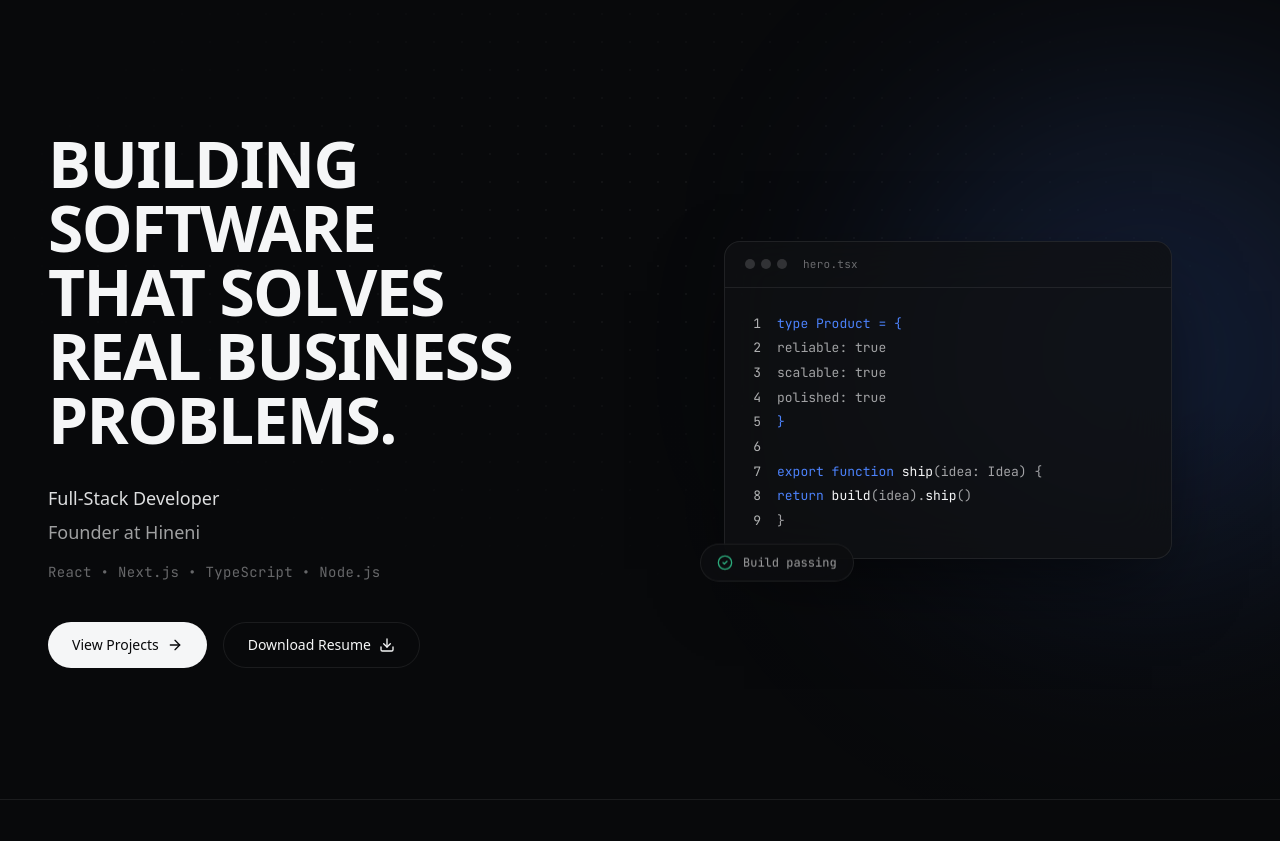
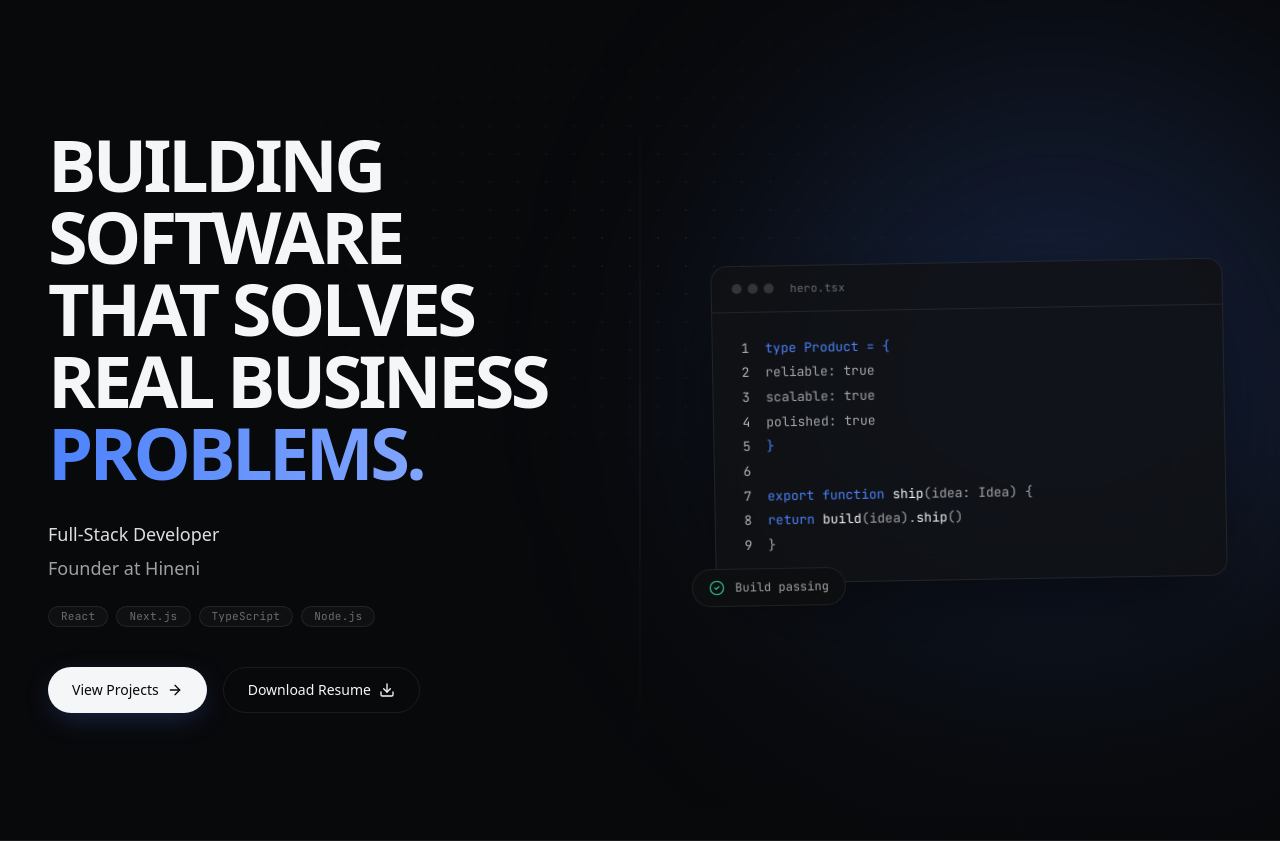
Before and after one commit to JonannVictor/Portifolio, a React (Vite) app: page / in a window 1280 px wide. Before the commit the page ends 800 px from the top, so only its background shows below. Built offline with nearby package versions, Linux system fonts and the light colour scheme; a web font is replaced by a local one.

Commit message:
refine: melhora hierarquia visual da Hero (badges, headline, integracao do painel)

```diff
--- a/src/components/Hero/CodePanel.tsx
+++ b/src/components/Hero/CodePanel.tsx
@@ -36,7 +36,7 @@ export default function CodePanel() {
       initial={{ opacity: 0, scale: 0.96, y: 16 }}
       animate={{ opacity: 1, scale: 1, y: 0 }}
       transition={{ duration: 0.7, delay: 0.35, ease: [0.16, 1, 0.3, 1] }}
-      className="relative mx-auto w-full max-w-md"
+      className="relative mx-auto w-full max-w-lg"
     >
       {/* Janela do editor */}
       <div className="overflow-hidden rounded-2xl border border-line bg-base-panel/80 shadow-panel backdrop-blur-xl">
--- a/src/components/Hero/Hero.tsx
+++ b/src/components/Hero/Hero.tsx
@@ -1,6 +1,7 @@
 import { motion } from 'framer-motion'
 import { ArrowRight, Download } from 'lucide-react'
 import { heroHeadline, profile } from '@/data/profile'
+import { cn } from '@/lib/cn'
 import HeroBackground from './HeroBackground'
 import CodePanel from './CodePanel'
 
@@ -27,7 +28,9 @@ export default function Hero() {
     >
       <HeroBackground />
 
-      <div className="relative mx-auto grid w-full max-w-7xl grid-cols-1 items-center gap-16 px-6 py-32 lg:grid-cols-2 lg:gap-12 lg:px-12">
+      <div className="relative mx-auto grid w-full max-w-7xl grid-cols-1 items-center gap-16 px-6 py-28 lg:grid-cols-[1.15fr_1fr] lg:gap-14 lg:px-12 lg:py-32">
+        <div className="pointer-events-none absolute inset-y-20 left-1/2 hidden w-px -translate-x-1/2 bg-gradient-to-b from-transparent via-line to-transparent lg:block" />
+
         <motion.div
           variants={container}
           initial="hidden"
@@ -36,10 +39,17 @@ export default function Hero() {
         >
           <motion.h1
             variants={item}
-            className="font-display text-4xl font-black uppercase leading-[0.94] tracking-tight text-ink sm:text-5xl lg:text-6xl xl:text-[4rem]"
+            className="font-display text-5xl font-black uppercase leading-[0.92] tracking-tight text-ink sm:text-6xl lg:text-[4.5rem] lg:tracking-tighter xl:text-7xl"
           >
-            {heroHeadline.map((line) => (
-              <span key={line} className="block">
+            {heroHeadline.map((line, i) => (
+              <span
+                key={line}
+                className={cn(
+                  'block',
+                  i === heroHeadline.length - 1 &&
+                    'bg-gradient-to-r from-accent to-[#9db8ff] bg-clip-text text-transparent'
+                )}
+              >
                 {line}
               </span>
             ))}
@@ -50,19 +60,23 @@ export default function Hero() {
             <p className="text-lg text-ink-muted">{profile.affiliation}</p>
           </motion.div>
 
-          <motion.p
-            variants={item}
-            className="mt-4 font-mono text-sm tracking-wide text-ink-faint"
-          >
-            {profile.stack.join('  •  ')}
-          </motion.p>
+          <motion.div variants={item} className="mt-6 flex flex-wrap gap-2">
+            {profile.stack.map((tech) => (
+              <span
+                key={tech}
+                className="rounded-full border border-line bg-white/[0.03] px-3 py-1 font-mono text-[11px] leading-none tracking-wide text-ink-faint"
+              >
+                {tech}
+              </span>
+            ))}
+          </motion.div>
 
           <motion.div variants={item} className="mt-10 flex flex-wrap gap-4">
             <motion.a
               href={profile.links.projects}
               whileHover={{ scale: 1.02 }}
               whileTap={{ scale: 0.98 }}
-              className="group inline-flex items-center gap-2 rounded-full bg-ink px-6 py-3 text-sm font-medium text-base transition-colors hover:bg-ink/90"
+              className="group inline-flex items-center gap-2 rounded-full bg-ink px-6 py-3 text-sm font-medium text-base shadow-[0_8px_30px_-8px_rgba(76,130,251,0.35)] transition-colors hover:bg-ink/90"
             >
               View Projects
               <ArrowRight
@@ -87,7 +101,7 @@ export default function Hero() {
           </motion.div>
         </motion.div>
 
-        <div className="hidden lg:block">
+        <div className="hidden lg:block lg:-rotate-1">
           <CodePanel />
         </div>
       </div>
--- a/src/components/Hero/HeroBackground.tsx
+++ b/src/components/Hero/HeroBackground.tsx
@@ -12,10 +12,10 @@ export default function HeroBackground() {
         }}
       />
 
-      {/* Glow azul suave, atrás do painel de código */}
+      {/* Glow azul suave, ligando o painel de código ao texto */}
       <div
-        className="absolute right-[-10%] top-[12%] h-[520px] w-[520px] rounded-full blur-[120px]"
-        style={{ background: 'rgba(76, 130, 251, 0.16)' }}
+        className="absolute right-[-6%] top-[10%] h-[600px] w-[600px] rounded-full blur-[130px]"
+        style={{ background: 'rgba(76, 130, 251, 0.18)' }}
       />
 
       {/* Vinheta leve pra ancorar o conteúdo no centro */}
```
